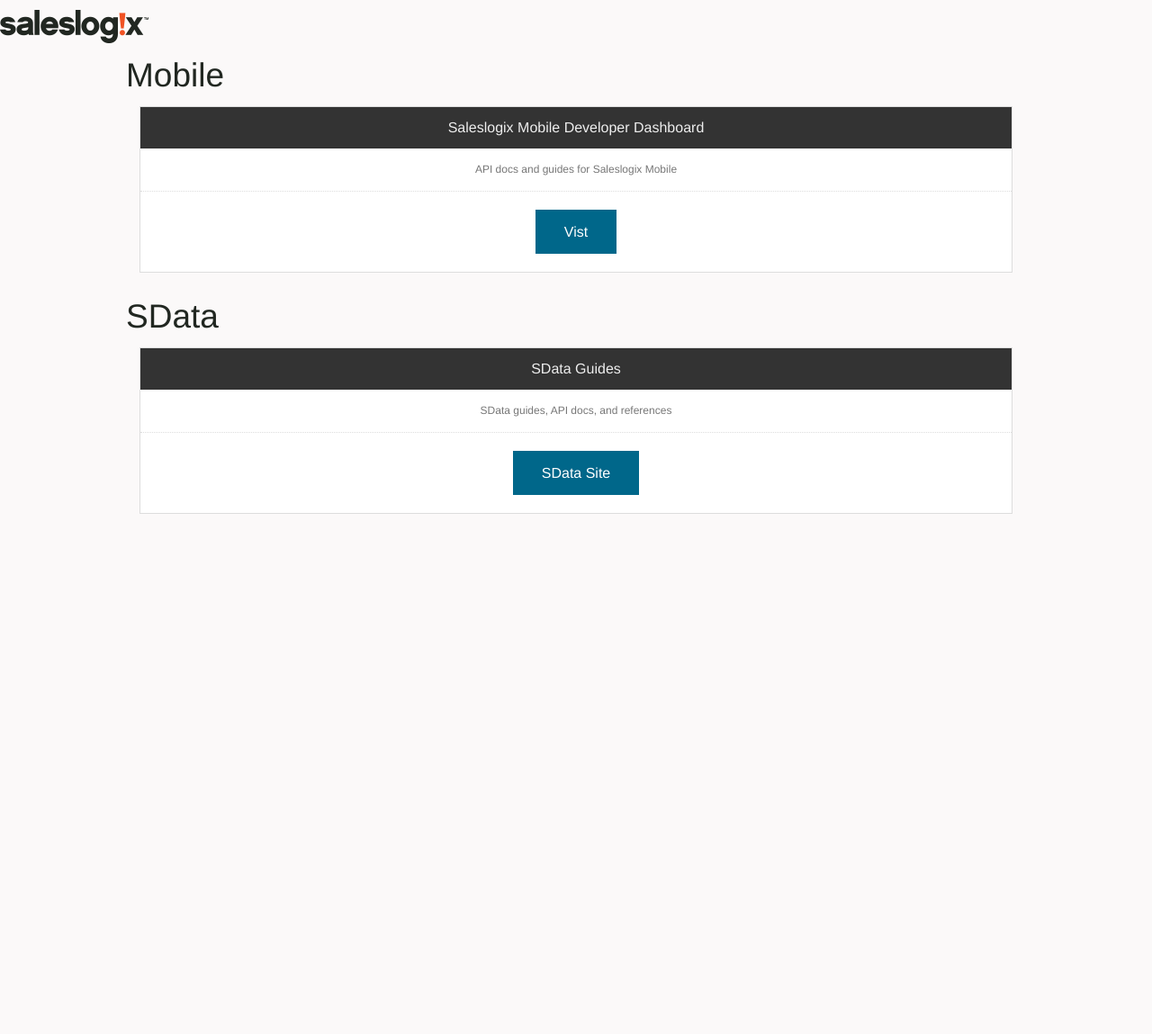
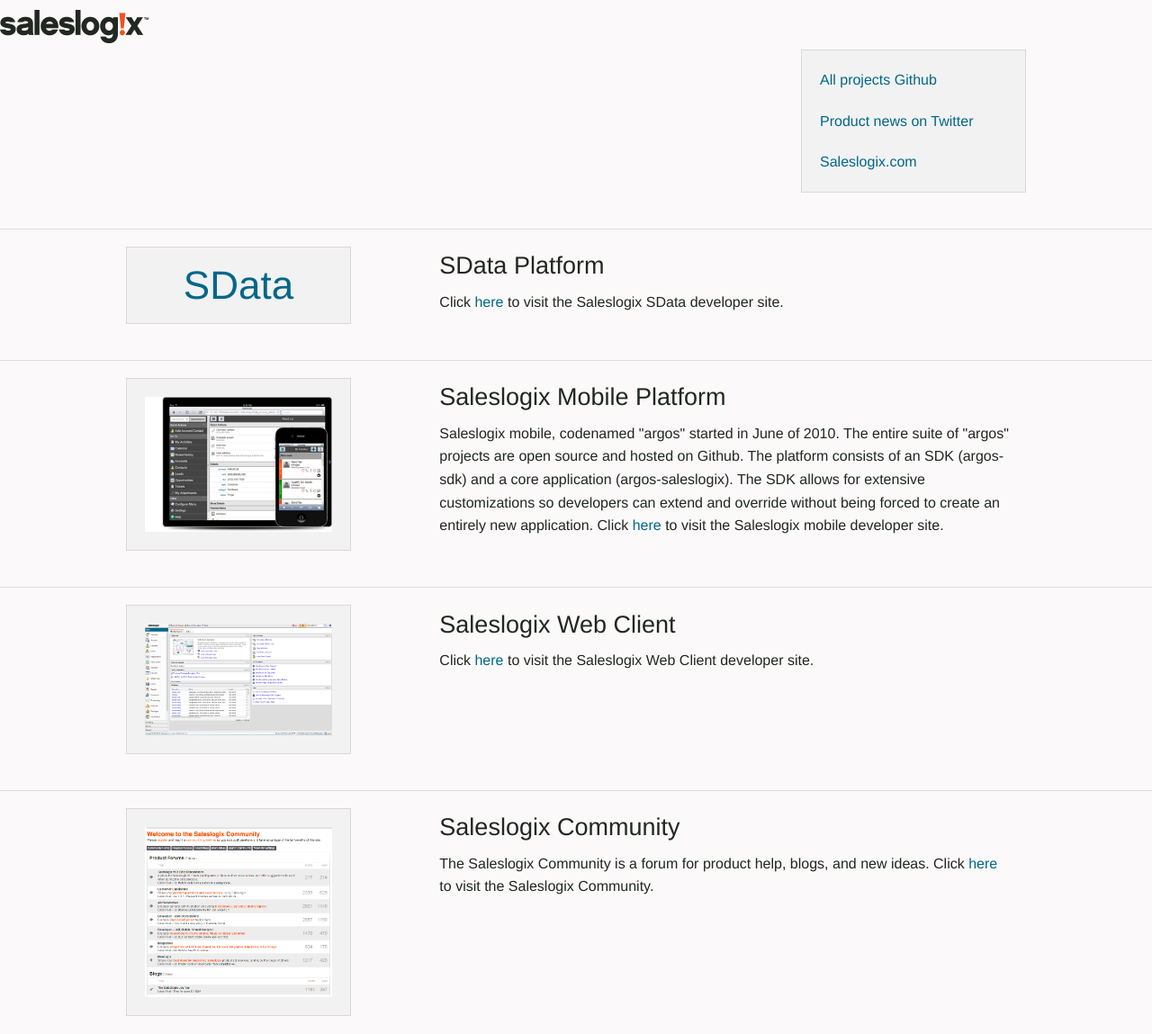
Before and after one commit to Saleslogix/Saleslogix.github.io, a plain HTML site: page index.html in a window 1280 px wide. Shown: the whole page at 90% size. Before the commit the page ends 800 px from the top, so only its background shows below. Drawn offline with Linux system fonts and the light colour scheme.

Commit message:
Update layout.

```diff
--- a/index.html
+++ b/index.html
@@ -13,37 +13,80 @@
 
   <div class="button-bar">
     <ul class="button-group">
-      <li><img src="content/img/slx-logo.png" /></li>
+      <li><a href="http://saleslogix.github.io/"><img src="content/img/slx-logo.png" /></a></li>
     </ul>
   </div>
 
+  <div class="row">
+    <div class="panel large-3 large-offset-9 columns">
+      <p><a href="https://github.com/Saleslogix">All projects Github</a></p>
+      <p><a href="https://twitter.com/YourSaleslogix">Product news on Twitter</a></p>
+      <p><a href="http://www.saleslogix.com/">Saleslogix.com</a></p>
+    </div>
+  </div>
+
+  <hr />
 
   <div class="row">
-
-    <h2>Mobile</h2>
-
-    <div class="large-12 columns">
-      <ul class="pricing-table">
-        <li class="title">Saleslogix Mobile Developer Dashboard</li>
-        <li class="description">API docs and guides for Saleslogix Mobile</li>
-        <li class="cta-button"><a class="button" href="argos">Vist</a></li>
-      </ul>
+    <div class="panel large-3 columns">
+      <h1 class="text-center"><a href="">SData</a></h1>
     </div>
 
+    <div class="large-8 large-offset-1 columns">
+      <h3>SData Platform</h3>
+      <p>
+        Click <a href="">here</a> to visit the Saleslogix SData developer site.
+      </p>
+    </div>
   </div>
 
+  <hr />
+
   <div class="row">
-
-    <h2>SData</h2>
-
-    <div class="large-12 columns">
-      <ul class="pricing-table">
-        <li class="title">SData Guides</li>
-        <li class="description">SData guides, API docs, and references</li>
-        <li class="cta-button"><a class="button" href="">SData Site</a></li>
-      </ul>
+    <div class="panel large-3 columns">
+      <a href="argos"><img src="content/img/whats-new-mobile-sm.png" /></a>
     </div>
 
+    <div class="large-8 large-offset-1 columns">
+      <h3>Saleslogix Mobile Platform</h3>
+      <p>
+        Saleslogix mobile, codenamed "argos" started in June of 2010. The entire suite of "argos" projects
+        are open source and hosted on Github. The platform consists of an SDK (argos-sdk) and a core application (argos-saleslogix).
+        The SDK allows for extensive customizations so developers can extend and override without being forced to create an entirely new application.
+        Click <a href="argos">here</a> to visit the Saleslogix mobile developer site.
+      </p>
+    </div>
+  </div>
+
+  <hr />
+
+  <div class="row">
+    <div class="panel large-3 columns">
+      <a href=""><img src="content/img/web-client.png" /></a>
+    </div>
+
+    <div class="large-8 large-offset-1 columns">
+      <h3>Saleslogix Web Client</h3>
+      <p>
+        Click <a href="">here</a> to visit the Saleslogix Web Client developer site.
+      </p>
+    </div>
+  </div>
+
+  <hr />
+
+  <div class="row">
+    <div class="panel large-3 columns">
+      <a href="http://community.saleslogix.com/"><img src="content/img/community.png" /></a>
+    </div>
+
+    <div class="large-8 large-offset-1 columns">
+      <h3>Saleslogix Community</h3>
+      <p>
+        The Saleslogix Community is a forum for product help, blogs, and new ideas.
+        Click <a href="http://community.saleslogix.com/">here</a> to visit the Saleslogix Community.
+      </p>
+    </div>
   </div>
 
   <script src="content/js/vendor/jquery.js"></script>
```
Also changed, not shown: content/img/community.png (added), content/img/web-client.png (added), content/img/whats-new-mobile-sm.png (added).
